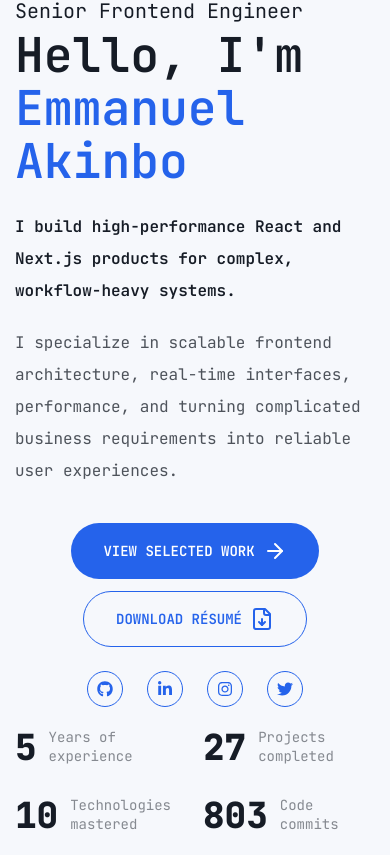
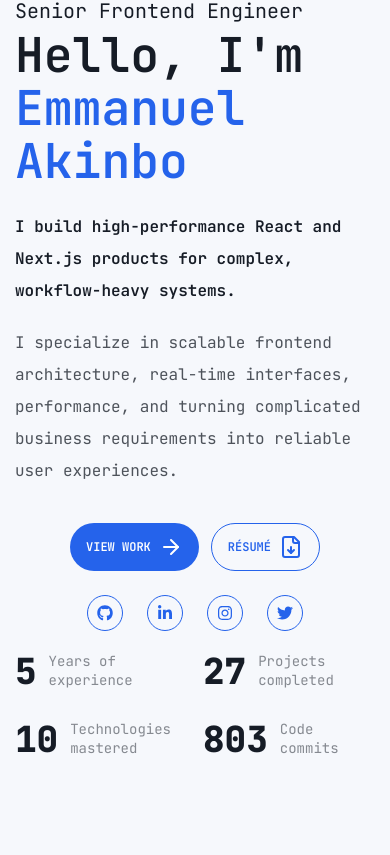
Before and after one commit to akinbo-emmanuel/my-portfolio, a Next.js app: page / in a window 390 px wide. Shown: the part 439-1294 px from the top of the page. After the commit the page ends 1218 px from the top, so only its background shows below. Built offline with nearby package versions, Linux system fonts and the light colour scheme.

Commit message:
compact hero actions on mobile

```diff
--- a/app/page.tsx
+++ b/app/page.tsx
@@ -32,17 +32,30 @@ export default function Home() {
 
             {/* Calls to action and social links */}
             <div className="flex flex-col items-center gap-6 sm:items-start">
-              <div className="flex flex-wrap justify-center gap-3 sm:justify-start">
-                <Button asChild size="lg" className="gap-2">
-                  <Link href="/work">
-                    <span>View selected work</span>
+              <div className="flex w-full flex-nowrap justify-center gap-3 sm:w-auto sm:justify-start">
+                <Button
+                  asChild
+                  size="lg"
+                  className="h-12 gap-2 px-4 text-xs sm:h-14 sm:px-8 sm:text-sm"
+                >
+                  <Link href="/work" aria-label="View selected work">
+                    <span>View work</span>
                     <ArrowRight className="text-xl" />
                   </Link>
                 </Button>
 
-                <Button asChild variant="outline" size="lg" className="gap-2">
-                  <a href="/assets/resume/emmanuel-akinbo.pdf" download>
-                    <span>Download résumé</span>
+                <Button
+                  asChild
+                  variant="outline"
+                  size="lg"
+                  className="h-12 gap-2 px-4 text-xs sm:h-14 sm:px-8 sm:text-sm"
+                >
+                  <a
+                    href="/assets/resume/emmanuel-akinbo.pdf"
+                    download
+                    aria-label="Download résumé"
+                  >
+                    <span>Résumé</span>
                     <FileDown className="text-xl" />
                   </a>
                 </Button>
```
